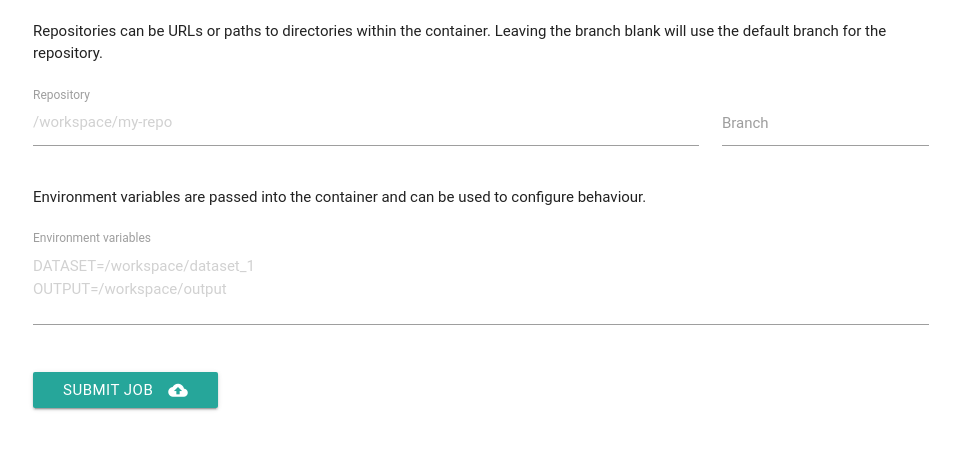
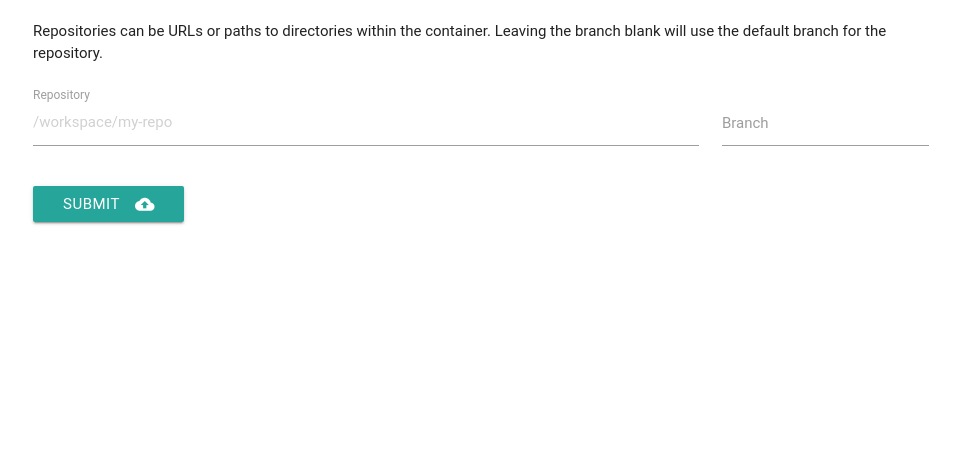
Before and after one commit to rjw57/bigjobbies, a Flask app: page / in a window 1280 px wide. Shown: the part 170-620 px from the top of the page, without its empty margins (159-1119 px from the left). Run offline with Flask 2, Linux system fonts and the light colour scheme; some libraries are stand-ins or nearby versions; some web fonts are replaced.

Commit message:
Don't advertise features we do not yet have

```diff
--- a/bigjobbies/templates/index.html
+++ b/bigjobbies/templates/index.html
@@ -23,6 +23,7 @@
       <label for="gitbranch">Branch</label>
     </div>
   </div>
+  {#
   <div class="row">
     <div class="col s12">
       Environment variables are passed into the container and can be used to
@@ -36,8 +37,9 @@ OUTPUT=/workspace/output" class="materialize-textarea"></textarea>
       <label for="envvars">Environment variables</label>
     </div>
   </div>
+  #}
   <button class="btn waves-effect waves-light" type="submit" name="action">
-    Submit job
+    Submit
     <i class="material-icons right">cloud_upload</i>
   </button>
 </form>
```
